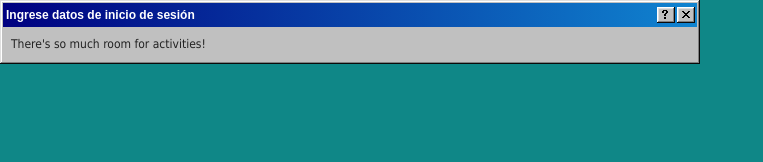
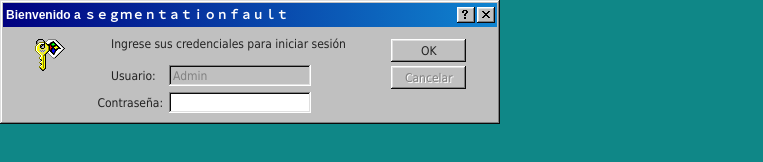
Before and after one commit to eramajarvi/project-overflow, an Astro site: page /login in a window 1280 px wide. Shown: the whole page, without its empty margins (0-763 px from the left). Built offline with nearby package versions, Linux system fonts and the light colour scheme; Astro itself is replaced by a stand-in of ours.

Commit message:
added LoginModal component

```diff
--- a/src/components/LoginModal.astro
+++ b/src/components/LoginModal.astro
@@ -1,18 +1,50 @@
 ---
 import "98.css";
-import LoginLayout from "../layouts/LoginLayout.astro";
+import { Image } from "astro:assets";
+import passwordIcon from "../assets/password.png";
 ---
 
-<div class="window" style="width: 700px">
+<div class="window" style="width: 500px">
   <div class="title-bar">
-    <div class="title-bar-text">Ingrese datos de inicio de sesión</div>
+    <div class="title-bar-text">
+      Bienvenido a ｓｅｇｍｅｎｔａｔｉｏｎｆａｕｌｔ
+    </div>
     <div class="title-bar-controls">
       <button aria-label="Help"></button>
       <button aria-label="Close"></button>
     </div>
   </div>
-  <div class="window-body">
-    <p>There's so much room for activities!</p>
+  <div class="window-body flex justify-around">
+    <div class="place-content-start mt-1">
+      <img
+        class="h-8 w-8"
+        src={passwordIcon.src}
+        alt="Password icon to log in into Windows"
+      />
+    </div>
+    <div>
+      <p>Ingrese sus credenciales para iniciar sesión</p>
+      <div class="mt-3">
+        <div class="field-row justify-between" style="width: 200px">
+          <label for="text18">Usuario:</label>
+          <input
+            class="self-end"
+            id="text18"
+            type="text"
+            disabled
+            value="Admin"
+          />
+        </div>
+        <div class="field-row justify-end" style="width: 200px">
+          <label for="text19">Contraseña:</label>
+          <input class="self-end" id="text19" type="text" />
+        </div>
+      </div>
+    </div>
+    <div class="flex flex-col">
+      <button class="mt-1">OK</button>
+      <button class="mt-1" disabled>Cancelar</button>
+    </div>
   </div>
 </div>
 
@@ -23,7 +55,11 @@ import LoginLayout from "../layouts/LoginLayout.astro";
     -webkit-font-smoothing: none;
   }
 
-  .window {
+  .window,
+  p,
+  label,
+  input,
+  button {
     font-family: "Tahoma", Arial;
     font-size: 12px;
     -webkit-font-smoothing: none;
```
